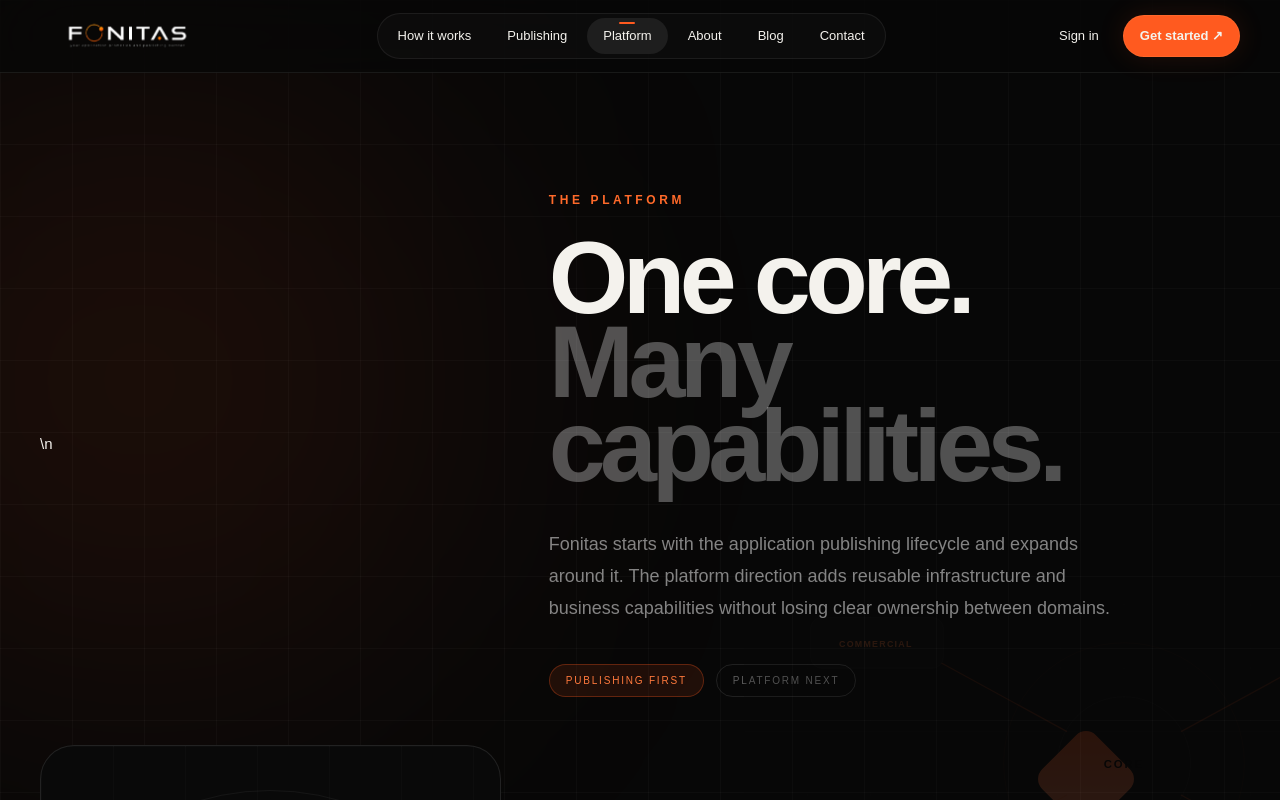
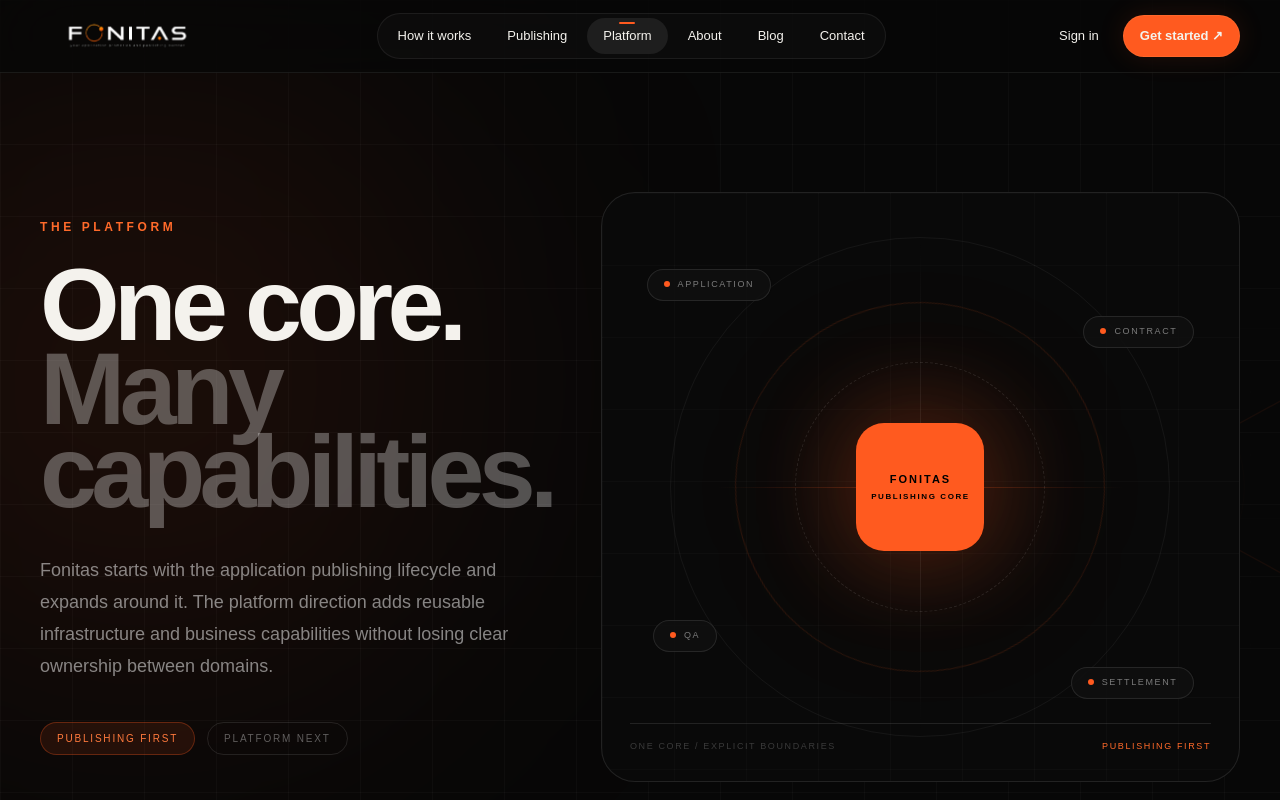
Before and after one commit to mohamad-es/Fonitas-website, a Next.js app: page /platform in a window 1280 px wide. Shown: the top 800 px of the page. Built offline with nearby package versions, Linux system fonts and the light colour scheme.

Commit message:
fix: normalize source formatting in components/platform/platform-page.tsx

```diff
--- a/components/platform/platform-page.tsx
+++ b/components/platform/platform-page.tsx
@@ -85,7 +85,8 @@ export function PlatformPage() {
       <section className="relative border-b border-white/[.08] pt-20">
         <div className="absolute inset-0 grid-bg opacity-30" />
         <div className="absolute -left-40 top-20 h-[600px] w-[600px] rounded-full bg-[#ff5a1f]/10 blur-[150px]" />
-        <div className="relative mx-auto grid min-h-[calc(100vh-80px)] max-w-[1400px] items-center gap-12 px-6 py-20 lg:grid-cols-[.8fr_1.2fr] lg:px-10 lg:py-28">\n          <Image src="/visuals/fonitas-platform.svg" alt="" width={1200} height={700} priority className="pointer-events-none absolute -right-56 top-1/2 hidden w-[760px] -translate-y-1/2 opacity-[0.14] lg:block" aria-hidden="true" />
+        <div className="relative mx-auto grid min-h-[calc(100vh-80px)] max-w-[1400px] items-center gap-12 px-6 py-20 lg:grid-cols-[.8fr_1.2fr] lg:px-10 lg:py-28">
+          <Image src="/visuals/fonitas-platform.svg" alt="" width={1200} height={700} priority className="pointer-events-none absolute -right-56 top-1/2 hidden w-[760px] -translate-y-1/2 opacity-[0.14] lg:block" aria-hidden="true" />
           <div>
             <p className="reveal-up text-xs font-semibold uppercase tracking-[.3em] text-[#ff6a2a]">The platform</p>
             <h1 className="font-display reveal-up reveal-delay-1 mt-7 max-w-4xl text-[clamp(4rem,8vw,8.5rem)] font-semibold leading-[.82] tracking-tight">One core.<br/><span className="text-white/30">Many capabilities.</span></h1>
```
